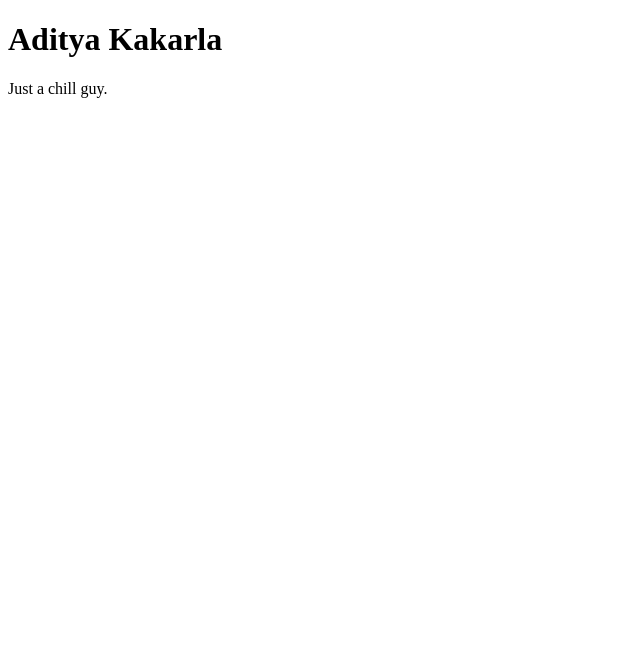
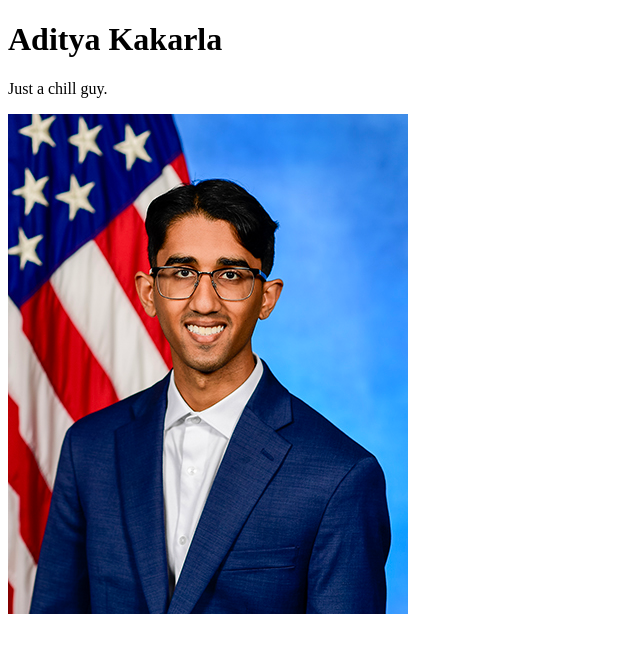
Before and after one commit to adityakakarla/portfolio, a plain HTML site: page index.html in a window 1280 px wide. Shown: the whole page, without its empty margins (0-640 px from the left). Drawn offline with Linux system fonts and the light colour scheme.

Commit message:
added image to page

```diff
--- a/index.html
+++ b/index.html
@@ -8,5 +8,6 @@
 <body>
     <h1>Aditya Kakarla</h1>
     <p>Just a chill guy.</p>
+    <img src = 'images/profile_photo.JPG' alt="A picture of Aditya Kakarla (me)">
 </body>
 </html>
```
Also changed, not shown: images/profile_photo.JPG (added).
